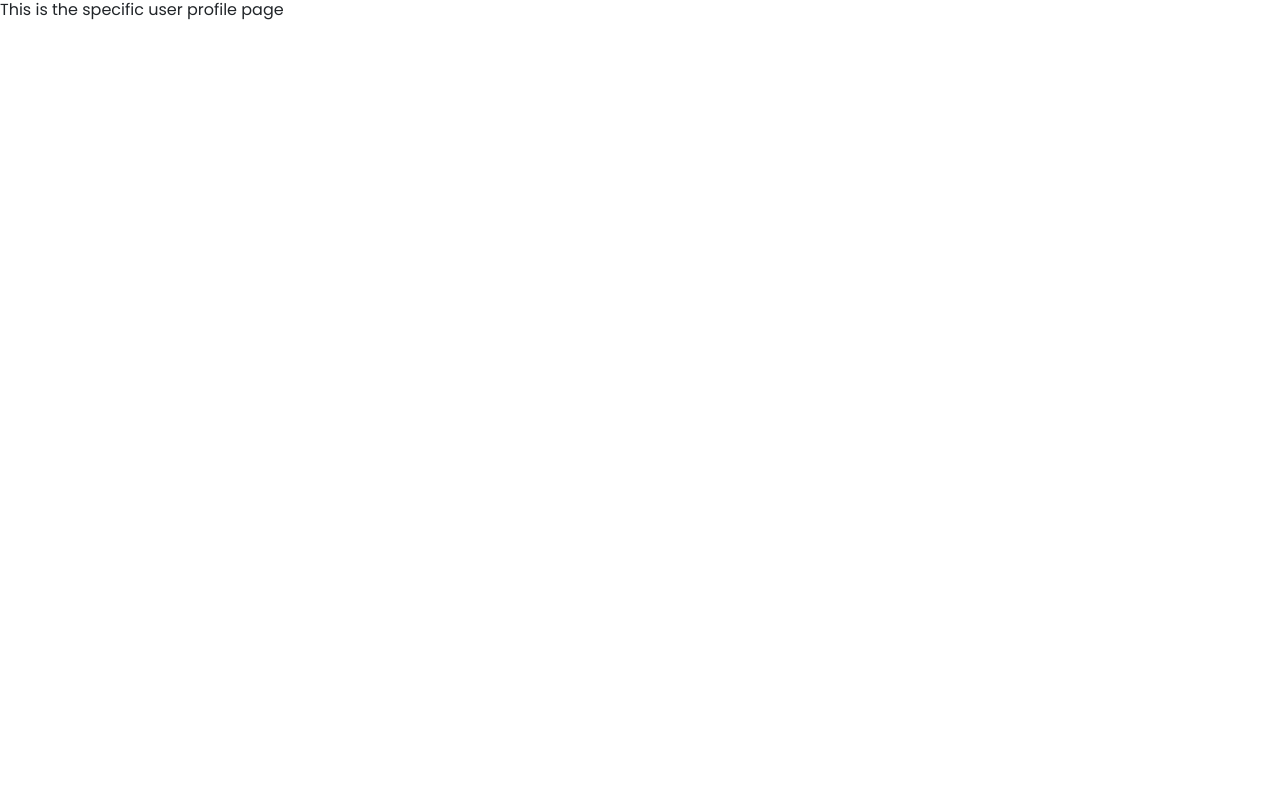
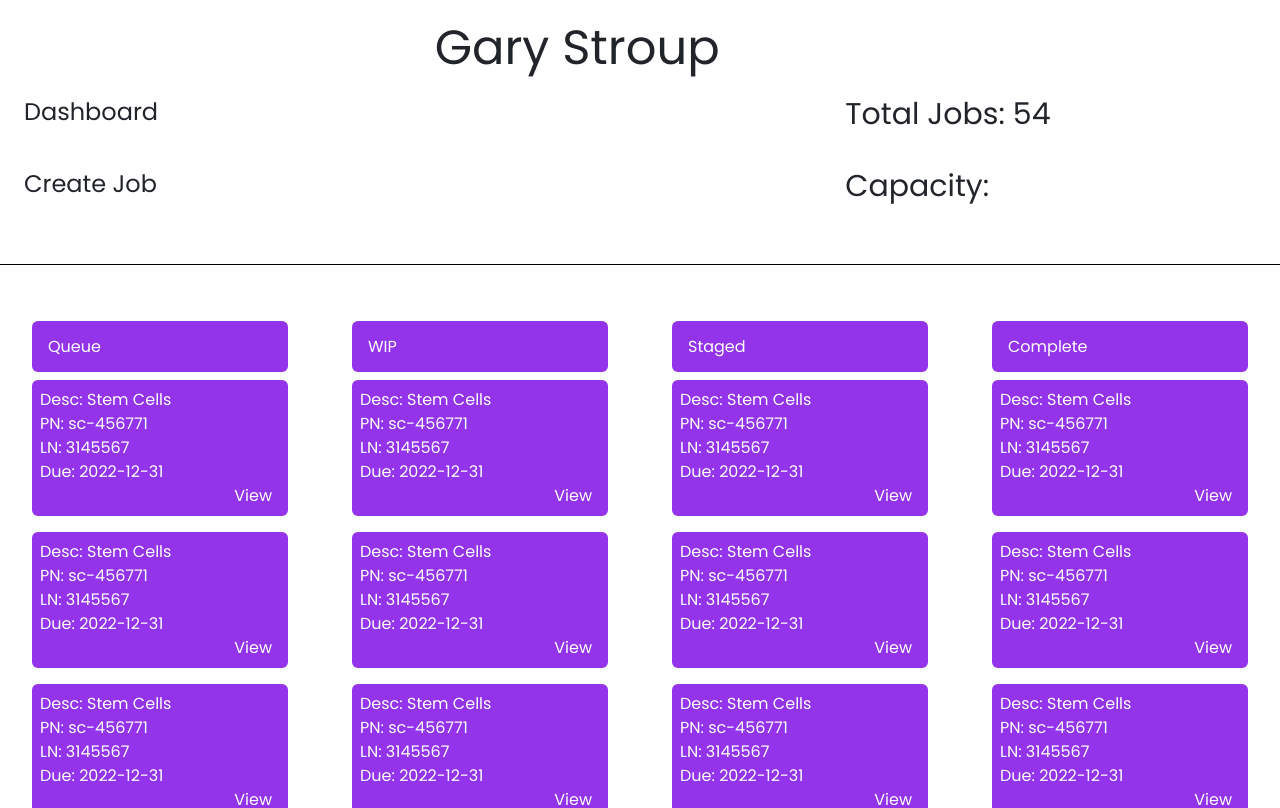
Before and after one commit to gary-stroup-developer/dms-app, a React (Create React App) app: page /user/profile/4 in a window 1280 px wide. Shown: the top 808 px of the page. Built offline with nearby package versions, Linux system fonts and the light colour scheme.

Commit message:
created new pages...CBR,FSR,Cryotank. Created JobCard to be displayed on user profile that holds the job info and link to job form. UserProfile layout is to my liking. Now its time to connect data and work on the ReadJob page or modal

```diff
--- a/src/App.js
+++ b/src/App.js
@@ -6,9 +6,12 @@ import {
 } from 'react-router-dom';
 import { AddProduct } from './Pages/AddProduct';
 import { AddUser } from './Pages/AddUser';
+import { CBR } from './Pages/CBR';
 import { CreateJobForm } from './Pages/CreateJobForm';
+import { CryoTank } from './Pages/CryoTank';
 
 import { Dashboard } from './Pages/Dashboard';
+import { FSR } from './Pages/FSR';
 import { Login } from './Pages/Login';
 import { ReadJobForm } from './Pages/ReadJobForm';
 import { UserProfile } from './Pages/UserProfile';
@@ -20,10 +23,13 @@ function App() {
       <Routes>
         <Route exact path='/' element={< Login />}></Route>
         <Route exact path='/dashboard/:role' element={< Dashboard />}></Route>
+        <Route exact path='/dashboard/visitor' element={< VisitorDashboard />}></Route>
         <Route exact path='/user/profile/:id' element={< UserProfile />}></Route>
-        <Route exact path='/dashboard/visitor' element={< VisitorDashboard />}></Route>
         <Route exact path='/user/job/create' element={< CreateJobForm />}></Route>
         <Route exact path='/user/job/read/:id' element={< ReadJobForm />}></Route>
+        <Route exact path='/user/fsr/:id' element={<FSR />}></Route>
+        <Route exact path='/user/fsr/:id' element={<CBR />}></Route>
+        <Route exact path='/user/fsr/:id' element={<CryoTank />}></Route>
         <Route exact path='/admin/new-product' element={< AddProduct />}></Route>
         <Route exact path='/admin/new-user' element={< AddUser />}></Route>
       </Routes>
--- /dev/null
+++ b/src/Components/JobCard.js
@@ -0,0 +1,15 @@
+import React from 'react'
+import { Link } from "react-router-dom"
+export const JobCard = ({desc,pn,ln,due,jobid}) => {
+  return (
+     <div className="card border-none">
+        <div className="text-white justify-around flex flex-col w-full my-2 p-2 bg-purple-600 rounded">
+            <p>Desc: {desc}</p>
+            <p>PN: {pn}</p>
+            <p>LN: {ln}</p>
+            <p>Due: {due}</p>
+            <Link className="self-end mr-2" to={`/user/job/read/${jobid}`}> View</Link>
+        </div>
+    </div>
+  )
+}
--- /dev/null
+++ b/src/Pages/CBR.js
@@ -0,0 +1,7 @@
+import React from 'react'
+
+export const CBR = () => {
+  return (
+    <div>CBR</div>
+  )
+}
--- /dev/null
+++ b/src/Pages/CryoTank.js
@@ -0,0 +1,7 @@
+import React from 'react'
+
+export const CryoTank = () => {
+  return (
+    <div>CryoTank</div>
+  )
+}
--- /dev/null
+++ b/src/Pages/FSR.js
@@ -0,0 +1,7 @@
+import React from 'react'
+
+export const FSR = () => {
+  return (
+    <div>FSR</div>
+  )
+}
--- a/src/Pages/UserProfile.js
+++ b/src/Pages/UserProfile.js
@@ -1,7 +1,73 @@
+import React from "react"
+import { Link } from "react-router-dom"
+import { JobCard } from "../Components/JobCard";
+
 export const UserProfile = () => {
+
+     function toggleContent(section) {
+         let content = document.getElementById(section);
+
+         if (content.style.display === "none") {
+             content.style.display = "block";
+         }else{content.style.display = "none";}
+    }
     return (
         <div>
-            <h1>This is the specific user profile page</h1>
+            <div className="border-b border-black grid grid-cols-3 grid-rows-3 p-4">
+                <h1 className="text-3xl row-start-1 col-start-2 col-span-2 mb-4 md:text-5xl">Gary Stroup</h1>
+                <Link className="row-start-2 md:text-2xl" to="/dashboard/user">Dashboard</Link>
+                <Link className="row-start-3 md:text-2xl" to="/dashboard/user">Create Job</Link>
+                <p className="row-start-2 col-start-3 md:text-3xl">Total Jobs: 54</p>
+                <p className="row-start-3 col-start-3 md:text-3xl">Capacity: </p>
+            </div>
+            <div className="flex flex-wrap mt-5 justify-around">
+                <div className="flex-col basis-10/12 mt-2 md:basis-1/5">
+                    <h1 className="text-white bg-purple-600 p-3 rounded" onClick={()=>toggleContent("queue")}>Queue</h1>
+                    <div id="queue">
+                        <JobCard desc={"Stem Cells"} pn={"sc-456771"} ln={"3145567"} id={"mgd-2022-1jdye3"} due={"2022-12-31"}/>
+                        <JobCard desc={"Stem Cells"} pn={"sc-456771"} ln={"3145567"} id={"mgd-2022-1jdye3"} due={"2022-12-31"}/>
+                        <JobCard desc={"Stem Cells"} pn={"sc-456771"} ln={"3145567"} id={"mgd-2022-1jdye3"} due={"2022-12-31"}/>
+                    </div>
+                </div>
+                <div className="flex-col basis-10/12 mt-2 md:basis-1/5">
+                    <h1 className="text-white bg-purple-600 p-3 rounded" onClick={()=>toggleContent("wip")}>WIP</h1>
+                    <div id="wip">
+                        <JobCard desc={"Stem Cells"} pn={"sc-456771"} ln={"3145567"} id={"mgd-2022-1jdye3"} due={"2022-12-31"}/>
+                        <JobCard desc={"Stem Cells"} pn={"sc-456771"} ln={"3145567"} id={"mgd-2022-1jdye3"} due={"2022-12-31"}/>
+                        <JobCard desc={"Stem Cells"} pn={"sc-456771"} ln={"3145567"} id={"mgd-2022-1jdye3"} due={"2022-12-31"}/>
+                        <JobCard desc={"Stem Cells"} pn={"sc-456771"} ln={"3145567"} id={"mgd-2022-1jdye3"} due={"2022-12-31"}/>
+                        <JobCard desc={"Stem Cells"} pn={"sc-456771"} ln={"3145567"} id={"mgd-2022-1jdye3"} due={"2022-12-31"}/>
+                        <JobCard desc={"Stem Cells"} pn={"sc-456771"} ln={"3145567"} id={"mgd-2022-1jdye3"} due={"2022-12-31"}/>
+                        <JobCard desc={"Stem Cells"} pn={"sc-456771"} ln={"3145567"} id={"mgd-2022-1jdye3"} due={"2022-12-31"} />
+                        <JobCard desc={"Stem Cells"} pn={"sc-456771"} ln={"3145567"} id={"mgd-2022-1jdye3"} due={"2022-12-31"}/>
+                        <JobCard desc={"Stem Cells"} pn={"sc-456771"} ln={"3145567"} id={"mgd-2022-1jdye3"} due={"2022-12-31"}/>
+                        <JobCard desc={"Stem Cells"} pn={"sc-456771"} ln={"3145567"} id={"mgd-2022-1jdye3"} due={"2022-12-31"}/>
+                        <JobCard desc={"Stem Cells"} pn={"sc-456771"} ln={"3145567"} id={"mgd-2022-1jdye3"} due={"2022-12-31"}/>
+                        <JobCard desc={"Stem Cells"} pn={ "sc-456771" } ln={"3145567"} id={"mgd-2022-1jdye3"} due={"2022-12-31"}/>
+                    </div>
+                </div>
+                <div className="flex-col basis-10/12 mt-2 md:basis-1/5">
+                    <h1 className="text-white bg-purple-600 p-3 rounded" onClick={()=>toggleContent("staged")}>Staged</h1>
+                    <div id="staged">
+                        <JobCard desc={"Stem Cells"} pn={"sc-456771"} ln={"3145567"} id={"mgd-2022-1jdye3"} due={"2022-12-31"}/>
+                        <JobCard desc={"Stem Cells"} pn={"sc-456771"} ln={"3145567"} id={"mgd-2022-1jdye3"} due={"2022-12-31"}/>
+                        <JobCard desc={"Stem Cells"} pn={"sc-456771"} ln={"3145567"} id={"mgd-2022-1jdye3"} due={"2022-12-31"}/>
+                    </div>
+                </div>
+                <div className="flex-col basis-10/12 mt-2 md:basis-1/5">
+                    <h1 className="text-white bg-purple-600 p-3 rounded" onClick={()=>toggleContent("complete")}>Complete</h1>
+                    <div id="complete">
+                        <JobCard desc={"Stem Cells"} pn={"sc-456771"} ln={"3145567"} id={"mgd-2022-1jdye3"} due={"2022-12-31"}/>
+                        <JobCard desc={"Stem Cells"} pn={"sc-456771"} ln={"3145567"} id={"mgd-2022-1jdye3"} due={"2022-12-31"}/>
+                        <JobCard desc={"Stem Cells"} pn={"sc-456771"} ln={"3145567"} id={"mgd-2022-1jdye3"} due={"2022-12-31"} />
+                        <JobCard desc={"Stem Cells"} pn={"sc-456771"} ln={"3145567"} id={"mgd-2022-1jdye3"} due={"2022-12-31"}/>
+                        <JobCard desc={"Stem Cells"} pn={"sc-456771"} ln={"3145567"} id={"mgd-2022-1jdye3"} due={"2022-12-31"}/>
+                        <JobCard desc={"Stem Cells"} pn={"sc-456771"} ln={"3145567"} id={"mgd-2022-1jdye3"} due={"2022-12-31"}/>
+                    </div>
+                </div>
+            </div>
         </div>
     )
 }
+
+//  basis-1/2 md:basis-1/4
```
